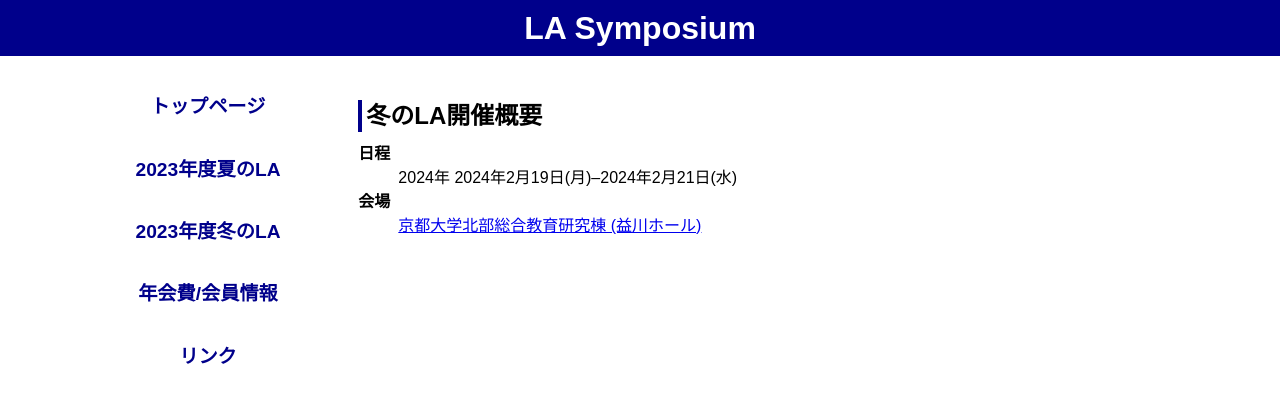
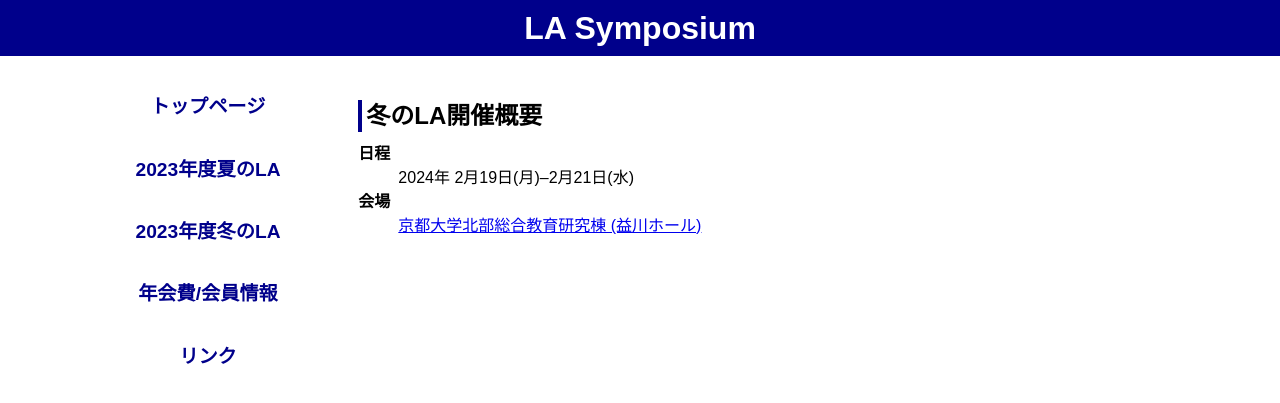
Before and after one commit to ytamura12/la-symposium_test.github.io, a Jekyll site: the page built from 2023/winter.md, in a window 1280 px wide. Shown: the top 403 px of the page. Built offline with Jekyll 4.4.1, drawn with Linux system fonts in a browser that asks for light colours.

Commit message:
Update winter.md

```diff
--- a/2023/winter.md
+++ b/2023/winter.md
@@ -7,7 +7,7 @@ title: LA Symposium 2023, 冬のLA
 --------
 <dl>
   <dt>日程</dt>
-  <dd>2024年 <time datetime="2024-02-19">2024年2月19日(月)</time>–<time datetime="2024-02-21">2024年2月21日(水)</time></dd>
+  <dd>2024年 <time datetime="2024-02-19">2月19日(月)</time>–<time datetime="2024-02-21">2月21日(水)</time></dd>
   <dt>会場</dt>
   <dd><a href="https://www.kyoto-u.ac.jp/ja/about/facilities/campus/kyoshokuin/hokubu" target="_blank">京都大学北部総合教育研究棟 (益川ホール)</a></dd>
 </dl>
```
